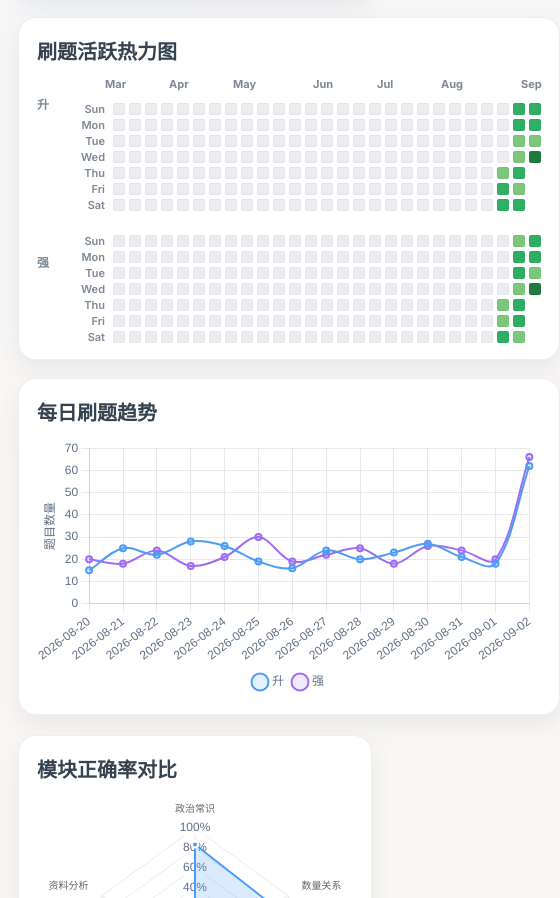
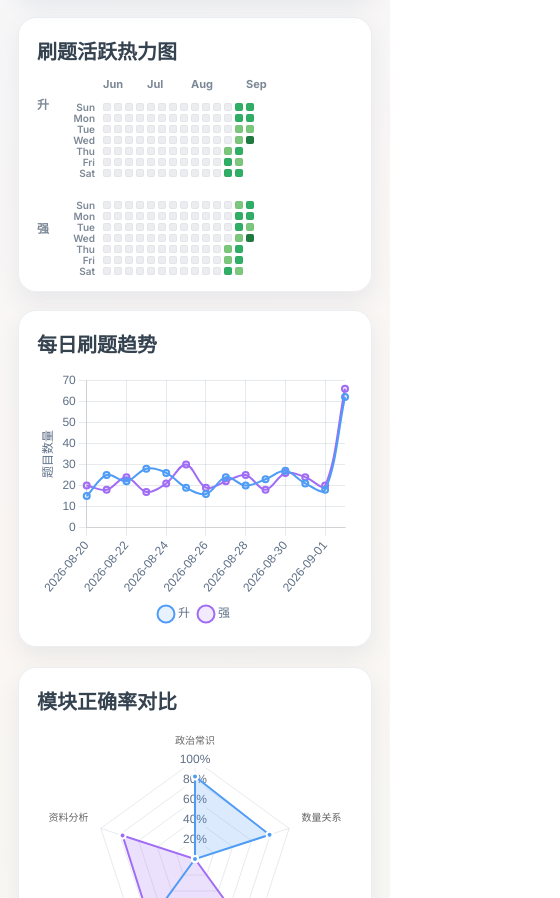
Before and after one commit to RunshengHou/GetAshore, a plain HTML site: page index.html in a window 390 px wide. Shown: the part 1202-2100 px from the top of the page, 560 px wide, since content can reach past the window. Drawn offline with nearby package versions, Linux system fonts and the light colour scheme.

Commit message:
fix: responsive heatmap for mobile (no horizontal overflow)

```diff
--- a/app.js
+++ b/app.js
@@ -256,6 +256,10 @@ function renderDailyPieCharts() {
   });
 }
 
+function isCompactHeatmap() {
+  return window.matchMedia('(max-width: 720px)').matches;
+}
+
 function renderHeatmap() {
   const container = document.getElementById('heatmapContainer');
   container.innerHTML = '';
@@ -265,8 +269,10 @@ function renderHeatmap() {
   const endDate = new Date();
   const today = new Date(endDate.getFullYear(), endDate.getMonth(), endDate.getDate());
 
+  // 移动端缩短热力图范围，避免横向溢出
+  const rangeMonths = isCompactHeatmap() ? 3 : 6;
   const startDate = new Date(today);
-  startDate.setMonth(today.getMonth() - 6);
+  startDate.setMonth(today.getMonth() - rangeMonths);
 
   const gridStart = new Date(startDate);
   gridStart.setDate(startDate.getDate() - startDate.getDay());
@@ -333,7 +339,7 @@ function renderHeatmap() {
         <div class="heatmap-label">${user.name}</div>
         <div class="heatmap-content">
           ${showMonthLabels ? `
-            <div class="heatmap-months" style="grid-template-columns: repeat(${totalWeeks}, 12px);">
+            <div class="heatmap-months" style="grid-template-columns: repeat(${totalWeeks}, var(--hm-cell));">
               ${monthLabels
                 .map(
                   (item) => `
@@ -355,7 +361,7 @@ function renderHeatmap() {
                 )
                 .join('')}
             </div>
-            <div class="heatmap-grid" style="grid-template-columns: repeat(${totalWeeks}, 12px); grid-template-rows: repeat(7, 12px);">
+            <div class="heatmap-grid" style="grid-template-columns: repeat(${totalWeeks}, var(--hm-cell)); grid-template-rows: repeat(7, var(--hm-cell));">
               ${cells
                 .map(
                   (cell) => `
@@ -1132,6 +1138,16 @@ function bindEvents() {
     renderAll();
     bindHeatmapTooltip();
   });
+
+  // 跨移动端断点时自动重绘热力图，避免布局残留
+  let lastCompactHeatmap = isCompactHeatmap();
+  window.addEventListener('resize', () => {
+    const compact = isCompactHeatmap();
+    if (compact !== lastCompactHeatmap) {
+      lastCompactHeatmap = compact;
+      renderHeatmap();
+    }
+  });
 }
 
 function renderAll() {
--- a/index.html
+++ b/index.html
@@ -7,7 +7,7 @@
     <link rel="preconnect" href="https://fonts.googleapis.com" />
     <link rel="preconnect" href="https://fonts.gstatic.com" crossorigin />
     <link href="https://fonts.googleapis.com/css2?family=Inter:wght@400;500;600;700;800&display=swap" rel="stylesheet" />
-    <link rel="stylesheet" href="styles.css?v=20260902" />
+    <link rel="stylesheet" href="styles.css?v=20260902b" />
     <script src="https://cdn.jsdelivr.net/npm/chart.js"></script>
     <script src="https://cdn.jsdelivr.net/npm/echarts@5.4.3/dist/echarts.min.js"></script>
   </head>
@@ -227,6 +227,6 @@
       </div>
     </div>
 
-    <script src="app.js?v=20260902"></script>
+    <script src="app.js?v=20260902b"></script>
   </body>
 </html>
--- a/styles.css
+++ b/styles.css
@@ -428,6 +428,9 @@ select {
 }
 
 #heatmapContainer {
+  --hm-cell: 12px;
+  --hm-gap: 4px;
+  --hm-dayw: 30px;
   display: flex;
   flex-direction: column;
   gap: 18px;
@@ -440,7 +443,7 @@ select {
 }
 
 .heatmap-label {
-  width: 26px;
+  width: 24px;
   margin-top: 18px;
   font-size: 12px;
   font-weight: 700;
@@ -451,13 +454,14 @@ select {
 .heatmap-content {
   flex: 1;
   min-width: 0;
+  overflow: hidden;
 }
 
 .heatmap-months {
   display: grid;
-  gap: 4px;
+  gap: var(--hm-gap);
   min-height: 18px;
-  margin-left: 30px;
+  margin-left: calc(var(--hm-dayw) + 8px);
   margin-bottom: 8px;
   width: max-content;
 }
@@ -471,35 +475,36 @@ select {
 
 .heatmap-calendar {
   display: grid;
-  grid-template-columns: 30px 1fr;
+  grid-template-columns: var(--hm-dayw) 1fr;
   gap: 8px;
   align-items: start;
 }
 
 .heatmap-days {
   display: grid;
-  grid-template-rows: repeat(7, 12px);
-  row-gap: 4px;
+  grid-template-rows: repeat(7, var(--hm-cell));
+  row-gap: var(--hm-gap);
   margin-top: 0;
 }
 
 .day-label {
-  font-size: 11px;
+  font-size: 10px;
   font-weight: 600;
   color: var(--muted);
   text-align: right;
-  line-height: 12px;
+  line-height: var(--hm-cell);
+  white-space: nowrap;
 }
 
 .heatmap-grid {
   display: grid;
-  gap: 4px;
+  gap: var(--hm-gap);
   width: max-content;
 }
 
 .heatmap-day {
-  width: 12px;
-  height: 12px;
+  width: var(--hm-cell);
+  height: var(--hm-cell);
   border-radius: 2px;
   background: #ebedf0;
   border: 1px solid rgba(27, 31, 35, 0.04);
@@ -1100,3 +1105,11 @@ tbody tr:hover {
     padding-bottom: 12px;
   }
 }
+
+@media (max-width: 720px) {
+  #heatmapContainer {
+    --hm-cell: 8px;
+    --hm-gap: 3px;
+    --hm-dayw: 22px;
+  }
+}
```
